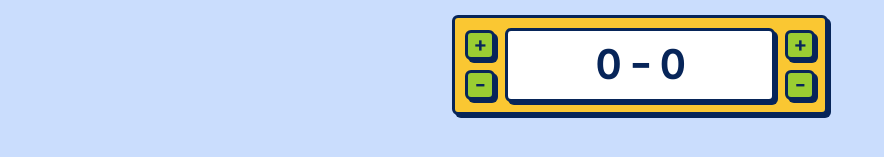
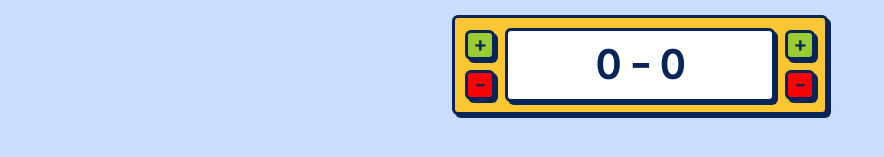
Before and after one commit to nmarmugi/BVTeam, a React (Vite) app: page /match in a window 1280 px wide. Shown: the part 423-580 px from the top of the page, without its empty margins (0-884 px from the left). Built offline with nearby package versions, Linux system fonts and the light colour scheme.

Commit message:
feat: aggiunta in prove

```diff
--- a/src/pages/MatchPage.jsx
+++ b/src/pages/MatchPage.jsx
@@ -1,6 +1,7 @@
 import styles from './matchPage.module.css'
 import { NavLink } from 'react-router-dom'
 import { useEffect, useState } from 'react'
+import classNames from 'classnames'
 
 function MatchPage() {
 
@@ -106,12 +107,12 @@ function MatchPage() {
 				<div className={styles.score}>
 					<div className={styles.containerPlusMinus}>
 						<button onClick={handleAddPoint} id='firstTeam' className={styles.button}>+</button>
-						<button onClick={handleMinusPoint} id='firstTeamMinus' className={styles.button}>-</button>
+						<button onClick={handleMinusPoint} id='firstTeamMinus' className={classNames(styles.button, styles.buttonMinus)}>-</button>
 					</div>
 					<span>{displayScore.firstSquad} - {displayScore.secondSquad}</span>
 					<div className={styles.containerPlusMinus}>
 						<button onClick={handleAddPoint} id='secondTeam' className={styles.button}>+</button>
-						<button onClick={handleMinusPoint} id='secondTeamMinus' className={styles.button}>-</button>
+						<button onClick={handleMinusPoint} id='secondTeamMinus' className={classNames(styles.button, styles.buttonMinus)}>-</button>
 					</div>
 				</div>
 			{openModal &&
--- a/src/pages/matchPage.module.css
+++ b/src/pages/matchPage.module.css
@@ -243,3 +243,7 @@
 	width: 100px;
 	margin: 0 auto;
 }
+
+.buttonMinus {
+	background-color: red;
+}
```
